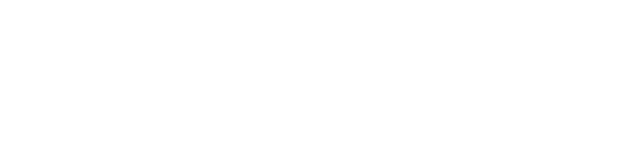
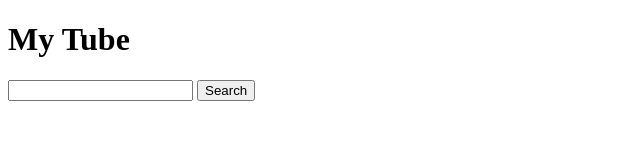
Before and after one commit to steviebuckets/my-tube, a plain HTML site: page index.html in a window 1280 px wide. Shown: the whole page, without its empty margins (0-640 px from the left). Drawn offline with nearby package versions, Linux system fonts and the light colour scheme.

Commit message:
created h1 and added input form and submit button and div to show return results

```diff
--- a/index.html
+++ b/index.html
@@ -1,11 +1,20 @@
 <!DOCTYPE html>
 <html>
 <head>
-	<title></title>
+	<title>My Tube</title>
 	<link rel="stylesheet" type="text/css" href="main.css">
 </head>
 <body>
+<h1>My Tube</h1>
+<form action="#" class="js-search-form">
+	<label for="query"></label>
+	<input type="text" class="js-query">
+	<button type="submit">Search</button>
+</form>
 
+<div class="js-search-results">
+
+</div>
 
 
 
```
